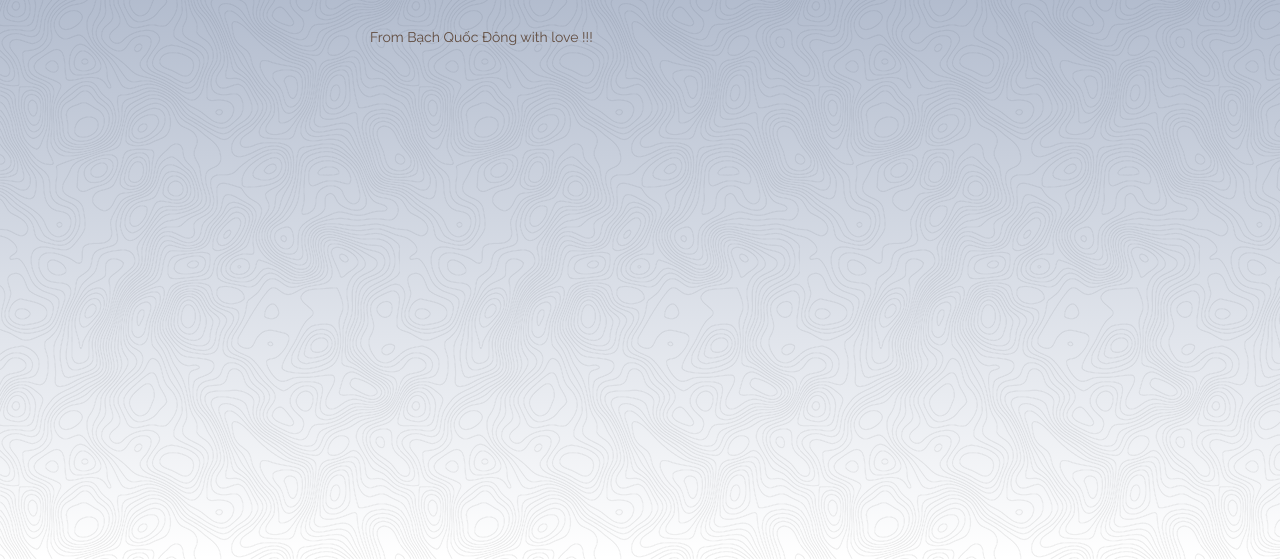
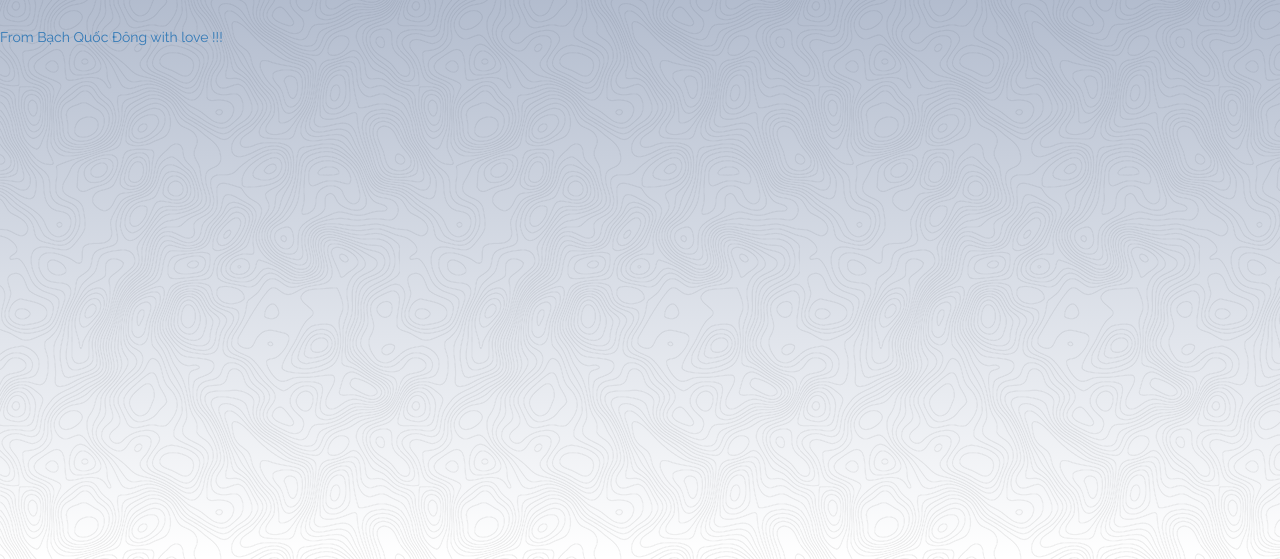
Before and after one commit to dongbq91/hoidaphaui, a plain HTML site: page success.html in a window 1280 px wide. Shown: the part 241-800 px from the top of the page. Drawn offline with nearby package versions, Linux system fonts and the light colour scheme.

Commit message:
Update success.html

```diff
--- a/success.html
+++ b/success.html
@@ -44,8 +44,8 @@
       </div>
     </div>
   </div>
-  <div style="margin-left: 370px;">
-    <p>From Bạch Quốc Đông with love !!!</p>
+  <div class="floating-text">
+    <a href="https://www.facebook.com/bachquocdong/" target="_blank">From Bạch Quốc Đông with love !!!</a>
   </div>
     <script src="js/script.js" type="text/javascript"></script>
     <script src="js/calculateresult.js?v=1" type="text/javascript"></script>
```
